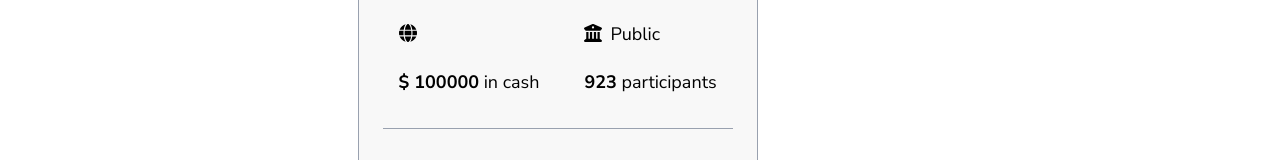
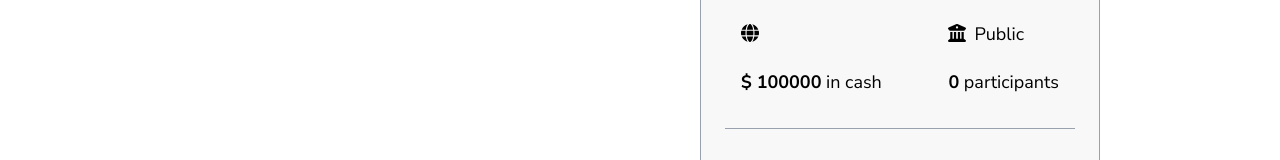
Before and after one commit to Prajon-Adhikari/CodeArena, a React (Vite) app in the folder frontend/: page /1/prizes in a window 1280 px wide. Shown: the part 570-730 px from the top of the page. Built offline with nearby package versions, Linux system fonts and the light colour scheme; no server answers; a web font is replaced by a local one.

Commit message:
fetching participants number

```diff
--- a/frontend/src/Pages/Judges.jsx
+++ b/frontend/src/Pages/Judges.jsx
@@ -14,6 +14,7 @@ export default function Judges() {
   const location = useLocation();
   const [hackathon, setHackathon] = useState("");
   const [judges, setJudges] = useState([]);
+  const [participants, setParticipants] = useState([]);
 
   const tabs = [
     { path: "overview", label: "Overview" },
@@ -38,6 +39,7 @@ export default function Judges() {
         );
         const data = await response.json();
         setHackathon(data.hackathon);
+        setParticipants(data.participants);
       } catch (error) {
         console.log("Failed to fetch hackathon", error);
       }
@@ -92,7 +94,7 @@ export default function Judges() {
           ))}
         </div>
       </div>
-      <div className="px-[180px] py-20 flex gap-10">
+      <div className="px-[180px] py-20 flex justify-between">
         <div>
           <h2 className="text-5xl font-bold mb-10 pb-4 pl-1">Judges</h2>
           <div className="grid grid-cols-2 gap-10">
@@ -175,7 +177,8 @@ export default function Judges() {
                   Public
                 </p>
                 <p>
-                  <span className="font-bold">923</span> participants
+                  <span className="font-bold">{participants.length}</span>{" "}
+                  participants
                 </p>
               </div>
             </div>
--- a/frontend/src/Pages/Overview.jsx
+++ b/frontend/src/Pages/Overview.jsx
@@ -26,6 +26,7 @@ export default function Overview() {
   const [showUnregisterConfirm, setShowUnregisterConfirm] = useState(false);
   const [events, setEvents] = useState([]);
   const [currentDate, setCurrentDate] = useState(null);
+  const [participants, setParticipants] = useState([]);
 
   const tabs = [
     { path: "overview", label: "Overview" },
@@ -51,6 +52,7 @@ export default function Overview() {
         const data = await response.json();
         setHackathon(data.hackathon);
         setIsRegistered(data.isRegistered);
+        setParticipants(data.participants);
       } catch (error) {
         console.log("Failed to fetch hackathon", error);
       }
@@ -156,7 +158,7 @@ export default function Overview() {
           ))}
         </div>
       </div>
-      <div className="px-[140px] py-16 flex gap-20">
+      <div className="px-[140px] py-16 flex justify-between">
         <div className="w-[800px] ">
           <h1 className="text-4xl font-bold">{hackathon.title}</h1>
           <p className="text-[22px] pt-8">{hackathon.description}</p>
@@ -225,7 +227,7 @@ export default function Overview() {
                   Public
                 </p>
                 <p>
-                  <span className="font-bold">923</span> participants
+                  <span className="font-bold">{participants.length}</span> participants
                 </p>
               </div>
             </div>
--- a/frontend/src/Pages/Prizes.jsx
+++ b/frontend/src/Pages/Prizes.jsx
@@ -13,6 +13,7 @@ export default function Prizes() {
   const location = useLocation();
   const [hackathon, setHackathon] = useState("");
   const [prizes, setPrizes] = useState([]);
+    const [participants, setParticipants] = useState([]);
 
   const tabs = [
     { path: "overview", label: "Overview" },
@@ -37,6 +38,7 @@ export default function Prizes() {
         );
         const data = await response.json();
         setHackathon(data.hackathon);
+        setParticipants(data.participants);
       } catch (error) {
         console.log("Failed to fetch hackathon", error);
       }
@@ -91,7 +93,7 @@ export default function Prizes() {
           ))}
         </div>
       </div>
-      <div className="px-[180px] py-20 flex gap-10">
+      <div className="px-[180px] py-20 flex justify-between">
         <div>
           <h2 className="text-5xl font-bold mb-10 pb-1 pl-1">Prizes</h2>
           <div className="grid grid-cols-2 gap-10">
@@ -168,7 +170,7 @@ export default function Prizes() {
                   Public
                 </p>
                 <p>
-                  <span className="font-bold">923</span> participants
+                  <span className="font-bold">{participants.length}</span> participants
                 </p>
               </div>
             </div>
--- a/frontend/src/Pages/Rules.jsx
+++ b/frontend/src/Pages/Rules.jsx
@@ -13,6 +13,7 @@ export default function Rules() {
   const location = useLocation();
   const [hackathon, setHackathon] = useState("");
   const [hackathonRules, setHackathonRules] = useState({});
+    const [participants, setParticipants] = useState([]);
 
   const tabs = [
     { path: "overview", label: "Overview" },
@@ -43,6 +44,7 @@ export default function Rules() {
         );
         const data = await response.json();
         setHackathon(data.hackathon);
+        setParticipants(data.participants);
       } catch (error) {
         console.log("Failed to fetch hackathon", error);
       }
@@ -97,11 +99,9 @@ export default function Rules() {
           ))}
         </div>
       </div>
-      <div className="flex px-[200px] py-20  gap-20">
+      <div className="flex px-[200px] py-20 justify-between">
         <div className="">
-          <h2 className="text-5xl font-bold mb-10 pb-1">
-            Rules
-          </h2>
+          <h2 className="text-5xl font-bold mb-10 pb-1">Rules</h2>
 
           {hackathonRules?.eligibility && (
             <div style={ruleStyle}>
@@ -224,7 +224,7 @@ export default function Rules() {
                   Public
                 </p>
                 <p>
-                  <span className="font-bold">923</span> participants
+                  <span className="font-bold">{participants.length}</span> participants
                 </p>
               </div>
             </div>
```
Also changed, not shown: 1 other file (tests, documents, lock files or other folders). Lines whose indentation alone changed are shown as unchanged.
